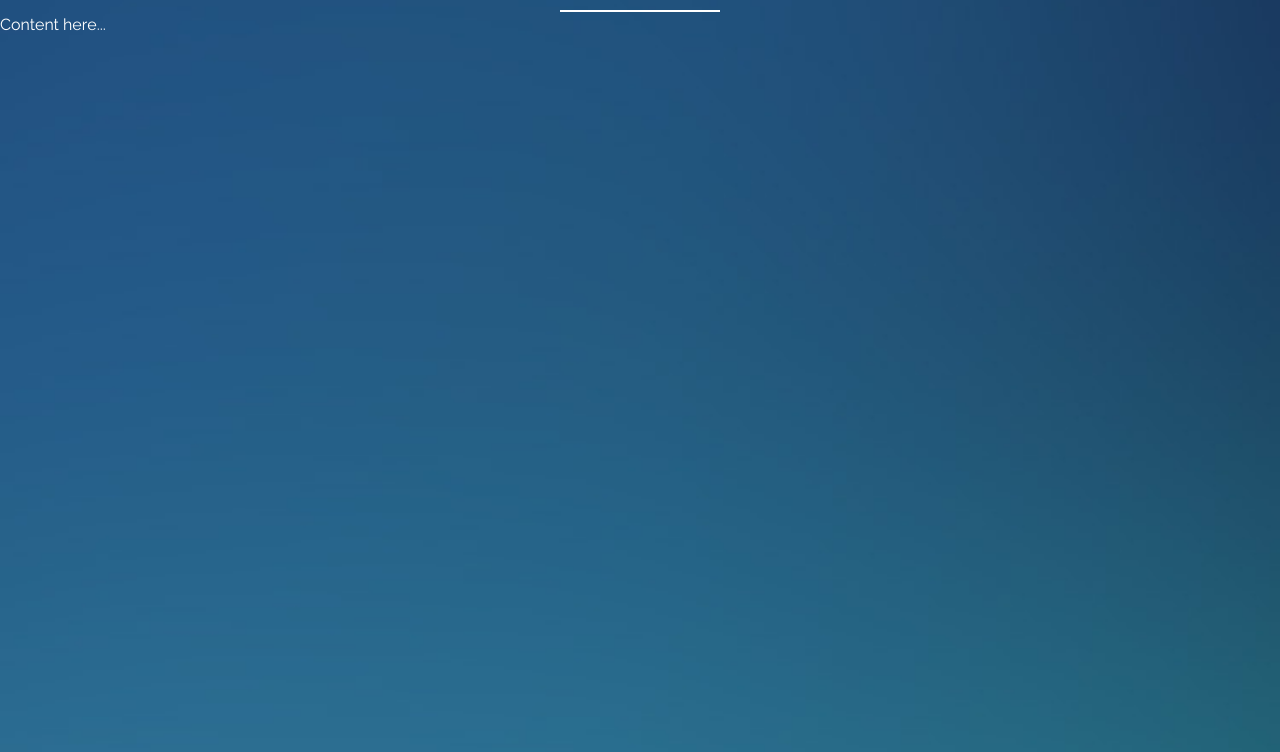
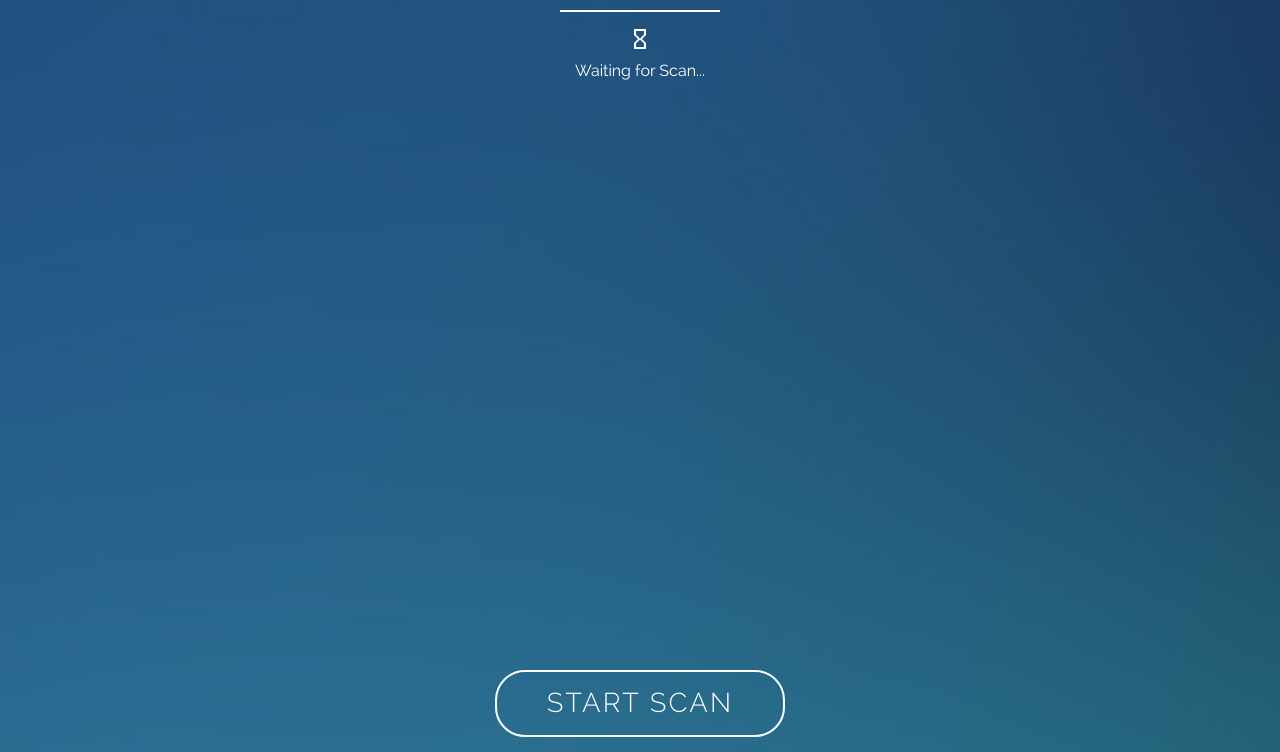
Before and after one commit to C-Rodg/Materials-Distribution, a React app: page / in a window 1280 px wide. Both pictures are taken after a click on the element "arrow_back". Shown: the part 48-800 px from the top of the page. Built offline with nearby package versions, Linux system fonts and the light colour scheme.

Commit message:
Added scan button and handlers

```diff
--- a/src/components/App.js
+++ b/src/components/App.js
@@ -1,6 +1,8 @@
 import React, { Component } from "react";
 
 import Header from "./Header";
+import WaitingContent from "./WaitingContent";
+import RegistrantContent from "./RegistrantContent";
 
 class App extends Component {
 	constructor(props) {
@@ -19,6 +21,16 @@ class App extends Component {
 		});
 	};
 
+	// Scan button pressed
+	handleStartScan = () => {
+		console.log("STARTING SCAN");
+	};
+
+	// Scan button released
+	handleStopScan = () => {
+		console.log("STOPPING SCAN");
+	};
+
 	render() {
 		return (
 			<div className="app">
@@ -26,7 +38,16 @@ class App extends Component {
 					onGoBack={this.handleGoBack}
 					registrant={this.state.registrant}
 				/>
-				<main className="main">Content here...</main>
+				<main className="main">
+					{this.state.registrant ? (
+						<RegistrantContent />
+					) : (
+						<WaitingContent
+							onStartScan={this.handleStartScan}
+							onStopScan={this.handleStopScan}
+						/>
+					)}
+				</main>
 			</div>
 		);
 	}
--- /dev/null
+++ b/src/components/RegistrantContent.js
@@ -0,0 +1,14 @@
+import React from "react";
+
+const RegistrantContent = () => {
+	return (
+		<div className="registrant-content">
+			<div className="registrant-info">
+				Registrant Info and checkboxes, etc.
+			</div>
+			<div className="confirm-reg">Confirm</div>
+		</div>
+	);
+};
+
+export default RegistrantContent;
--- /dev/null
+++ b/src/components/WaitingContent.js
@@ -0,0 +1,28 @@
+import React from "react";
+import "../styles/waiting-content.scss";
+
+const WaitingContent = ({ onStartScan, onStopScan }) => {
+	return (
+		<div className="waiting-content">
+			<div className="waiting-info">
+				<div className="waiting-text-container">
+					<div className="waiting-icon">
+						<i className="material-icons">hourglass_empty</i>
+					</div>
+					<div className="waiting-text">Waiting for Scan...</div>
+				</div>
+			</div>
+			<div className="start-scan">
+				<button
+					className="action-btn"
+					onTouchStart={() => onStartScan()}
+					onTouchEnd={() => onStopScan()}
+				>
+					Start Scan
+				</button>
+			</div>
+		</div>
+	);
+};
+
+export default WaitingContent;
--- a/src/styles/default.scss
+++ b/src/styles/default.scss
@@ -8,6 +8,13 @@ a:focus,
 a:hover {
 	color: inherit;
 	text-decoration: none;
+}
+
+button {
+	user-select: none;
+	border: 0;
+	background: transparent;
+	cursor: pointer;
 }
 
 * {
@@ -26,14 +33,20 @@ button:active {
 	outline: 0;
 }
 
+input,
+button {
+	font-family: $regular-font;
+}
+
 // Styles
 html,
 body {
 	font-size: 16px;
 	font-family: $regular-font;
+	font-weight: 400;
 	margin: 0;
 	padding: 0;
-	color: #333;
+	color: $norm-text;
 }
 
 #container {
@@ -51,6 +64,16 @@ body {
 	flex-direction: column;
 }
 
+.main {
+	flex: 1;
+	padding: 15px 10px;
+	display: flex;
+}
+
 .hidden {
 	visibility: hidden;
 }
+
+.action-btn {
+	text-transform: uppercase;
+}
--- a/src/styles/header.scss
+++ b/src/styles/header.scss
@@ -12,6 +12,7 @@
 	}
 
 	.header-back {
+		cursor: pointer;
 		padding: 10px 8px 6px 8px;
 		z-index: 3;
 		i {
--- /dev/null
+++ b/src/styles/registrant-content.scss
@@ -0,0 +1,2 @@
+.registrant-content {
+}
--- a/src/styles/variables.scss
+++ b/src/styles/variables.scss
@@ -13,5 +13,5 @@
 $dark-text: #111;
 
 // Fonts
-$regular-font: "raleway", "roboto", "Helvetica Neue", Helvetica, Arial,
+$regular-font: "Raleway", "roboto", "Helvetica Neue", Helvetica, Arial,
 	sans-serif;
--- /dev/null
+++ b/src/styles/waiting-content.scss
@@ -0,0 +1,32 @@
+@import "./variables";
+
+.waiting-content {
+	text-align: center;
+	flex: 1;
+	display: flex;
+	flex-direction: column;
+
+	.waiting-info {
+		flex: 1;
+	}
+
+	.start-scan {
+		button {
+			color: $norm-text;
+			font-size: 1.7rem;
+			letter-spacing: 0.08em;
+			border-radius: 30px;
+			padding: 10px 50px;
+			border: 2px solid $norm-text;
+			font-weight: 300;
+			background-color: transparent;
+			transition: all 0.2s ease;
+
+			&:hover,
+			&:active {
+				color: #4ca899;
+				background-color: $norm-text;
+			}
+		}
+	}
+}
```
